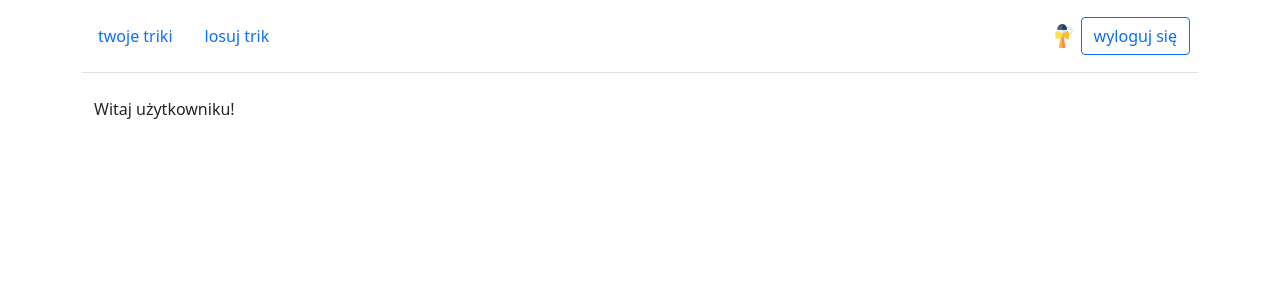
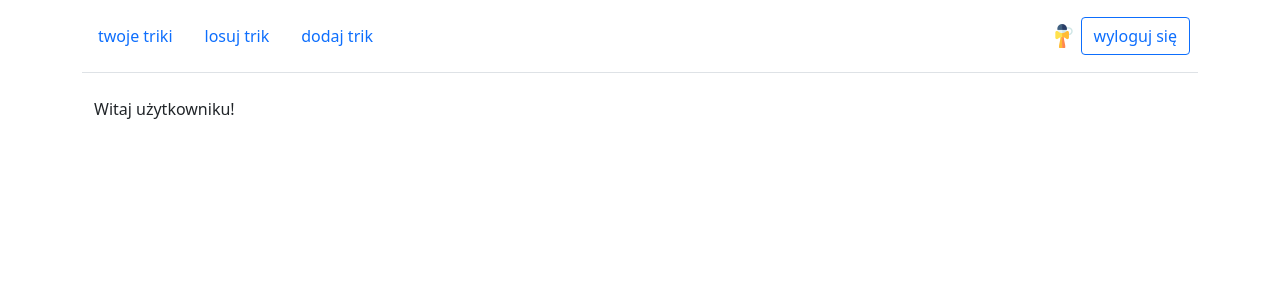
Before and after one commit to g0sie/kendama-progress-tracker, a Django app: page / in a window 1280 px wide. Shown: the top 300 px of the page. Run offline with Django 4.2, Linux system fonts and the light colour scheme; the visitor is signed in with stand-in values (Sample User, id 1).

Commit message:
add 'add_from_list' link to header

```diff
--- a/main/templates/main/base.html
+++ b/main/templates/main/base.html
@@ -24,6 +24,9 @@
               <li class="nav-item">
                 <a class="nav-link" href="{% url 'tricks:draw' %}">losuj trik</a>
               </li>
+              <li class="nav-item">
+                <a class="nav-link" href="{% url 'tricks:add_from_list' %}">dodaj trik</a>
+              </li>
             </ul>
             <div>
                 <strong style="font-size: 19px">{{ request.user.profile.kens }}</strong> <img src="{% static "main/img/ken24.png" %}" alt="kens">
```
